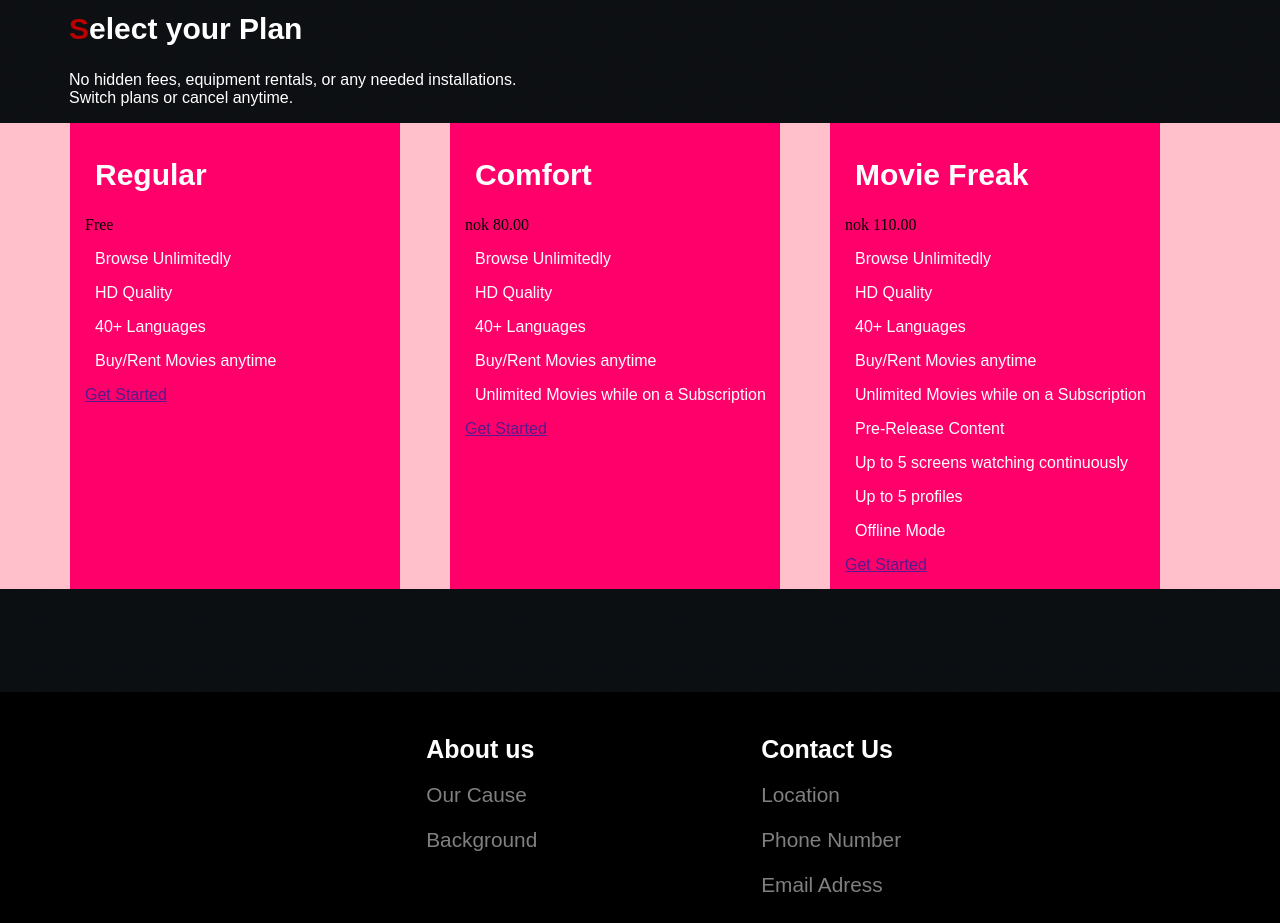
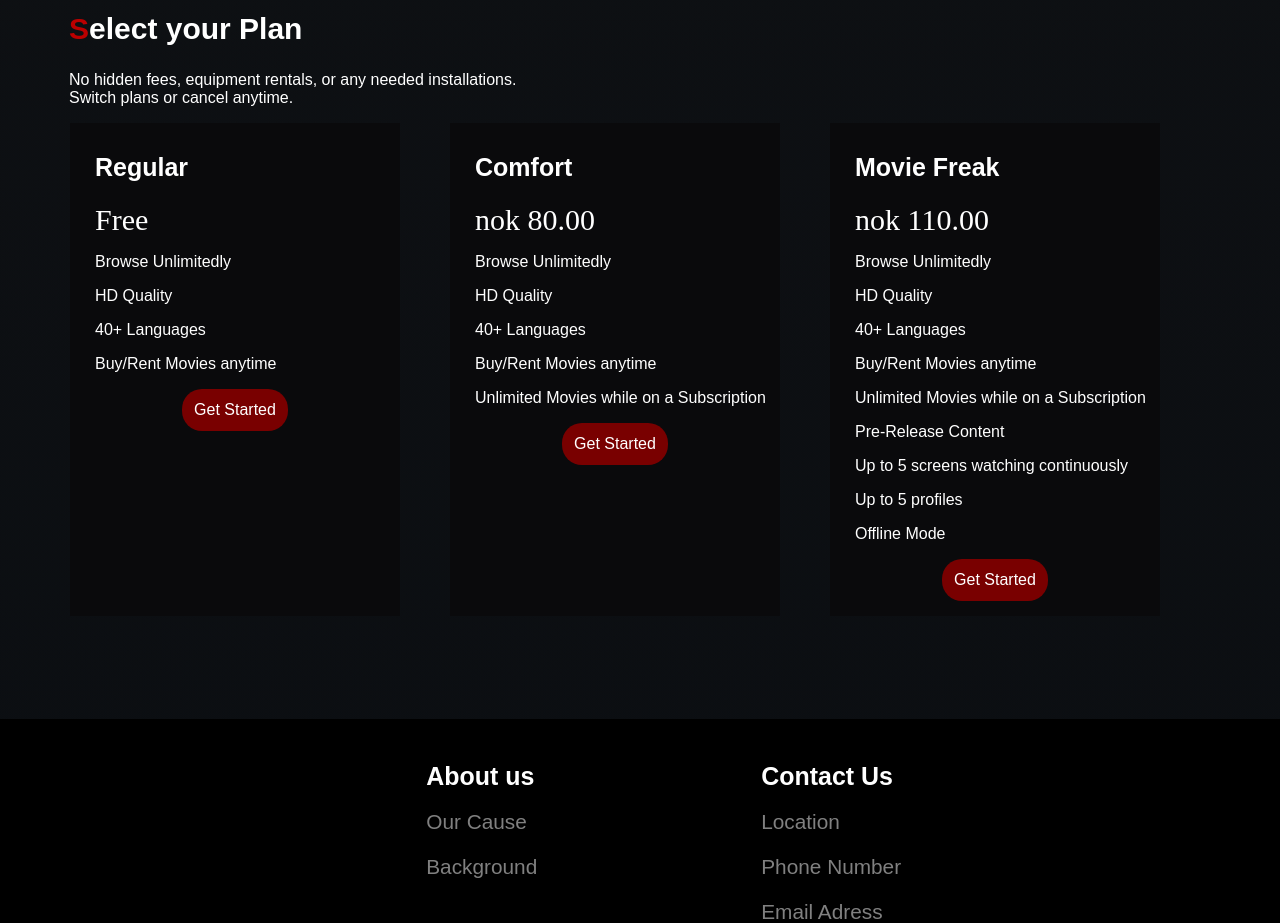
Before and after one commit to werivik/SquareEyes, a plain HTML site: page index.html in a window 1280 px wide. Shown: the part 3560-4483 px from the top of the page. Drawn offline with Linux system fonts and the light colour scheme.

Commit message:
Update style.css

```diff
--- a/CSS/style.css
+++ b/CSS/style.css
@@ -1033,13 +1033,12 @@ a {
   width: 450px;
 }
 .subplans {
-  background-color: pink;
   display: inline-flex;
   width: 100%;
   justify-content: center;
 }
 .Subscriptions {
-  background-color: #FF006B;
+  background-color: #0A0A0C;
   margin-right: 50px;
   width: 300px;
   padding-top: 10px;
@@ -1050,11 +1049,31 @@ a {
 
 .Subscriptions h2 {
   margin-left: 10px;
-}
+  font-size: 25px;
+}
+
 .Subscriptions p {
   margin-left: 10px;
 }
 
+.price {
+  color: white;
+  font-size: 30px;
+  margin-left: 10px;
+}
+
+.subbutton {
+  display: flex;
+  justify-content: center;
+}
+
+.subbutton a {
+  text-decoration: none;
+  color: white;
+  background-color: #790000;
+  padding: 12px;
+  border-radius: 20px;
+}
 
 
 
```
